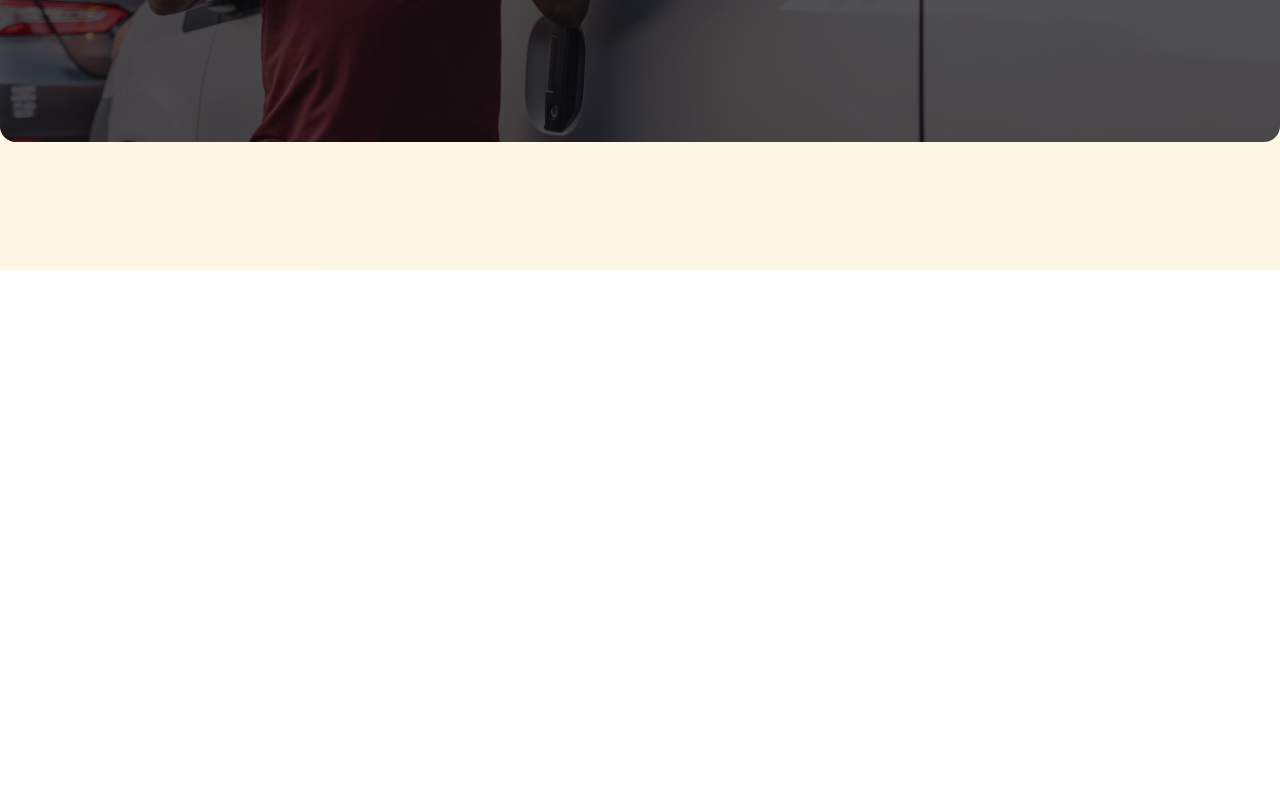
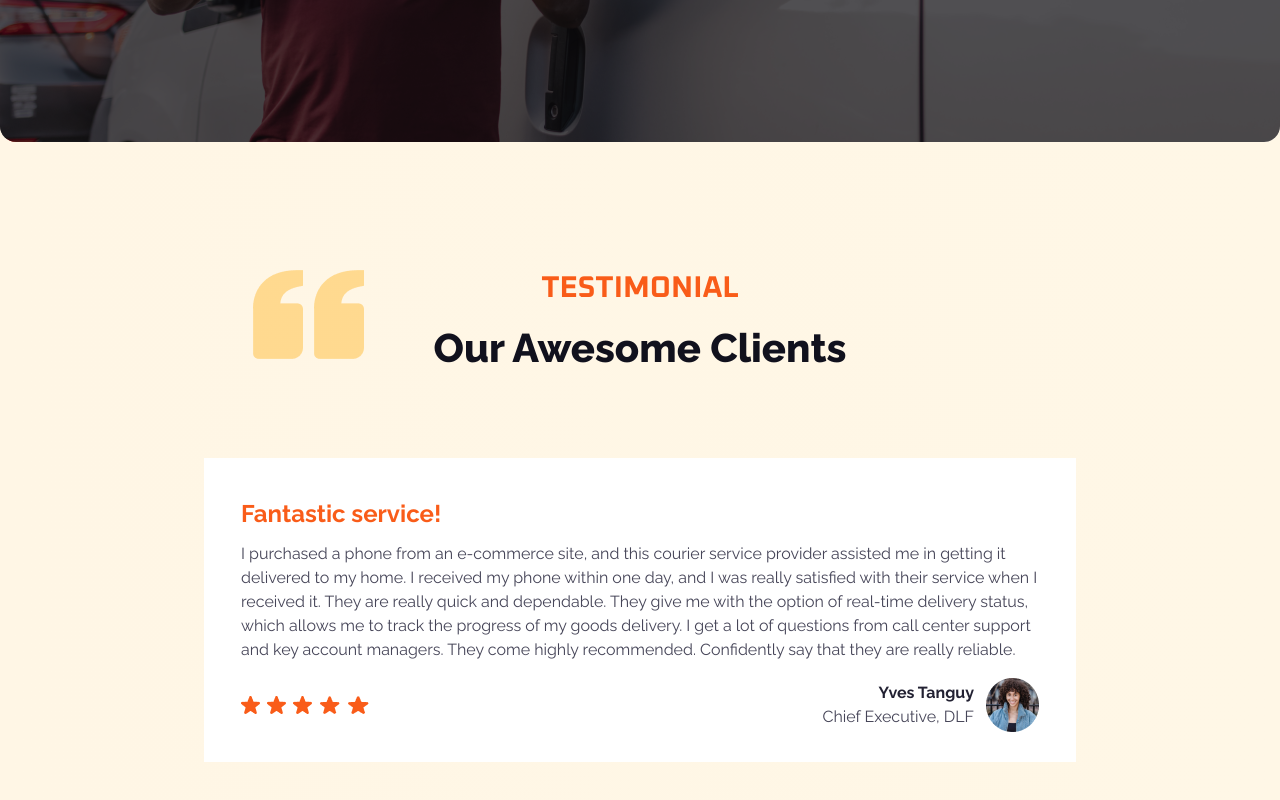
Before and after one commit to yasinn-arafat/Quriarbox-with-React-Tailwind, a React (Vite) app: page / in a window 1280 px wide. Shown: the part 2509-3309 px from the top of the page. Before the commit the page ends 2779 px from the top, so only its background shows below. Built offline with nearby package versions, Linux system fonts and the light colour scheme.

Commit message:
Client Part Done

```diff
--- a/src/App.jsx
+++ b/src/App.jsx
@@ -4,6 +4,7 @@ import Banner from "./Component/Banner/Banner";
 import Services from "./Component/Services/Services";
 import Award from "./Component/Award/Award";
 import Delivery from "./Component/Delivery/Delivery";
+import Clients from "./Component/Clients/Clients";
 
 function App() {
   return (
@@ -13,6 +14,7 @@ function App() {
       <Services />
       <Award />
       <Delivery />
+      <Clients />
     </>
   );
 }
--- /dev/null
+++ b/src/Component/Clients/Clients.jsx
@@ -0,0 +1,65 @@
+import React from "react";
+import AllTitle from "../../Component/CommonComoponet/AllTitle";
+import Stars from "../../assets/Stars.png";
+import WomenImg from "../../assets/Women.png";
+
+const Clients = () => {
+  return (
+    <>
+      <section className="body_bgcolor pb-32 ">
+        <div className="container">
+          <div>
+            <div className="relative after:absolute after:content-Icon after:top-0 after:left-[253px] after:w-28 after:h-28">
+              <AllTitle
+                headTitle={"TESTIMONIAL"}
+                subTitle={"Our Awesome Clients"}
+              />
+            </div>
+            <div className=" mt-20 w-[872px] h-[304px] bg-white m-auto px-[37px] py-10">
+              <h4 className="pb-3 text-2xl text-orangecolor font-raleway font-bold ">
+                Fantastic service!
+              </h4>
+              <p className="text-base text-[#464558] font-raleway font-normal">
+                I purchased a phone from an e-commerce site, and this courier
+                service provider assisted me in getting it delivered to my home.
+                I received my phone within one day, and I was really satisfied
+                with their service when I received it. They are really quick and
+                dependable. They give me with the option of real-time delivery
+                status, which allows me to track the progress of my goods
+                delivery. I get a lot of questions from call center support and
+                key account managers. They come highly recommended. Confidently
+                say that they are really reliable.
+              </p>
+
+              <div className="flex justify-between items-center pt-4 ">
+                <div>
+                  <picture>
+                    <img src={Stars} alt={Stars} />
+                  </picture>
+                </div>
+
+                <div className="flex gap-x-3 items-center">
+                  <div className="text-base font-raleway ">
+                    <h5 className=" text-end text-[#222132] font-bold">
+                      Yves Tanguy
+                    </h5>
+                    <h6 className=" text-[#464558] font-normal">
+                      Chief Executive, DLF
+                    </h6>
+                  </div>
+                  <div>
+                    <picture>
+                      <img src={WomenImg} alt={WomenImg} />
+                    </picture>
+                  </div>
+                </div>
+              </div>
+            </div>
+          </div>
+        </div>
+      </section>
+    </>
+  );
+};
+
+export default Clients;
```
